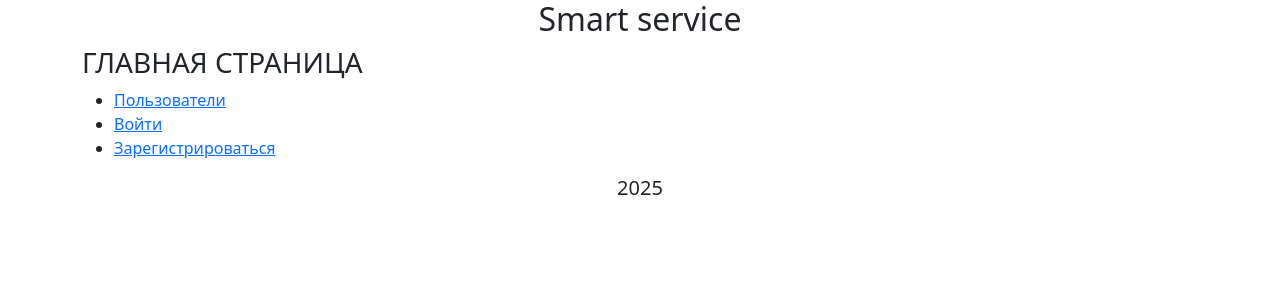
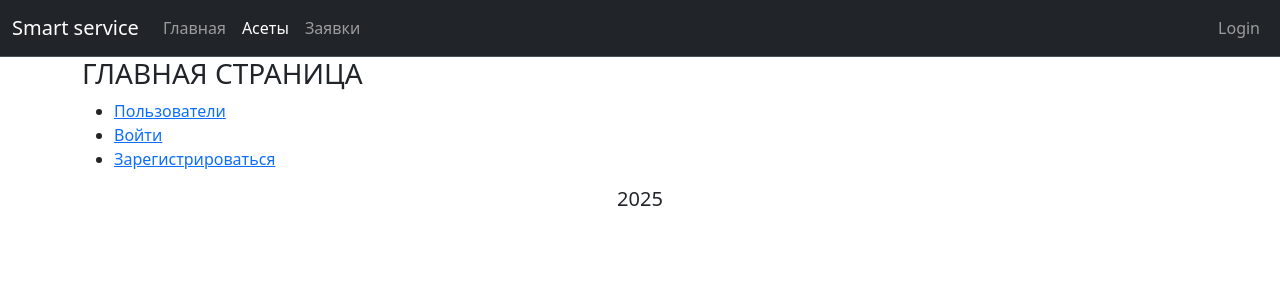
Before and after one commit to Tulishka/smart_service, a Flask app: page / in a window 1280 px wide. Shown: the top 300 px of the page. Run offline with Flask 3, Linux system fonts and the light colour scheme.

Commit message:
Добавление разметки для хеадера base.html

```diff
--- a/app/templates/base.html
+++ b/app/templates/base.html
@@ -2,7 +2,8 @@
 <html lang="en">
 <head>
   <meta charset="UTF-8">
-  <title>{{ Title }}</title>
+  <meta name="viewport" content="width=device-width, initial-scale=1.0">
+  <title>{% block title %}Smart service{% endblock %}</title>
   {% block linkstyles %}
   <link rel="stylesheet" href="https://cdn.jsdelivr.net/npm/bootstrap@5.3.0/dist/css/bootstrap.min.css">
   <link rel="stylesheet" type="text/css" href="{{ url_for('static', filename='css/styles.css') }}"/>
@@ -11,7 +12,31 @@
 <body>
 
 <header>
-    <h2 class="text-center">Smart service</h2>
+  <nav class="navbar navbar-expand-md bg-dark border-bottom border-body" data-bs-theme="dark">
+    <div class="container-fluid">
+      <button class="navbar-toggler" type="button" data-bs-toggle="collapse" data-bs-target="#navbarText"
+              aria-controls="navbarText" aria-expanded="false" aria-label="Toggle navigation">
+        <span class="navbar-toggler-icon"></span>
+      </button>
+      <a class="navbar-brand" href="#">Smart service</a>
+      <div class="collapse navbar-collapse" id="navbarText">
+        <ul class="navbar-nav me-auto">
+          <li class="nav-item">
+            <a class="nav-link " aria-current="page" href="#">Главная</a>
+          </li>
+          <li class="nav-item">
+            <a class="nav-link active" href="#">Асеты</a>
+          </li>
+          <li class="nav-item">
+            <a class="nav-link" href="#">Заявки</a>
+          </li>
+        </ul>
+      </div>
+      <span class="navbar-nav">
+        <a class="nav-link" href="#">Login</a>
+      </span>
+    </div>
+  </nav>
 </header>
 
 <div class="container">
```
Lines whose indentation alone changed are shown as unchanged.
